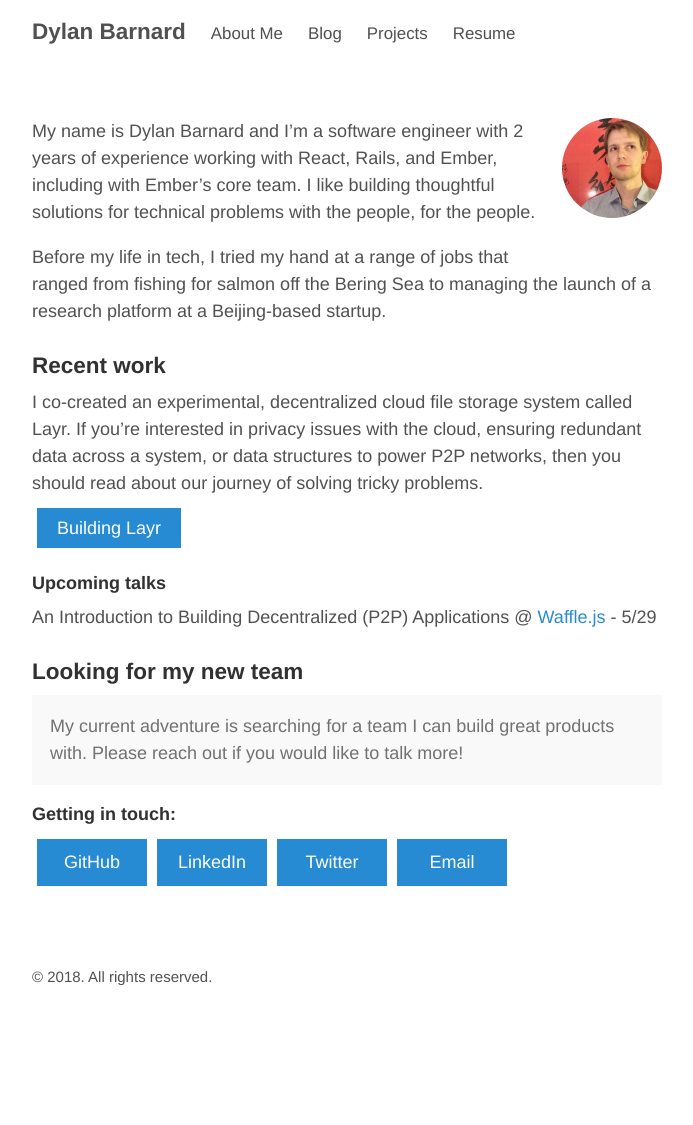
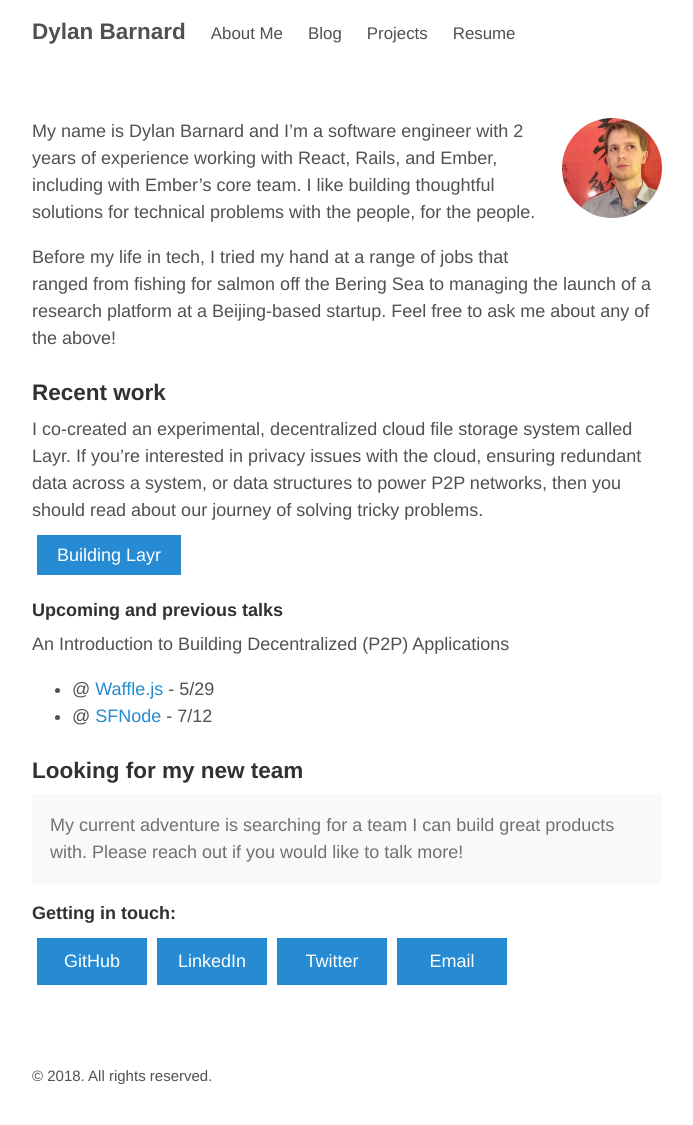
Before and after one commit to dylankb/dylankb.github.io, a Jekyll site: the page built from about-me-content.md, in a window 1280 px wide. Shown: the whole page, without its empty margins (293-986 px from the left). Built offline with Jekyll 4.4.1, drawn with Linux system fonts in a browser that asks for light colours; our own code applies the rules of GitHub Pages for plain Markdown files; before the commit the page ends 1026 px from its top, so only the background shows below that.

Commit message:
Add new talk event

```diff
--- a/about-me-content.md
+++ b/about-me-content.md
@@ -4,7 +4,7 @@
 
 My name is Dylan Barnard and I'm a software engineer with 2 years of experience working with React, Rails, and Ember, including with Ember's core team. I like building thoughtful solutions for technical problems with the people, for the people.
 
-Before my life in tech, I tried my hand at a range of jobs that ranged from fishing for salmon off the Bering Sea to managing the launch of a research platform at a Beijing-based startup.
+Before my life in tech, I tried my hand at a range of jobs that ranged from fishing for salmon off the Bering Sea to managing the launch of a research platform at a Beijing-based startup. Feel free to ask me about any of the above!
 
 ### Recent work
 
@@ -16,9 +16,11 @@ I co-created an experimental, decentralized cloud file storage system called Lay
   </a>
 </div>
 
-#### Upcoming talks
+#### Upcoming and previous talks
 
-An Introduction to Building Decentralized (P2P) Applications @ [Waffle.js](https://wafflejs.com/#schedule) - 5/29
+An Introduction to Building Decentralized (P2P) Applications
+ - @ [Waffle.js](https://wafflejs.com/#schedule) - 5/29
+ - @ [SFNode](https://www.meetup.com/sfnode/events/250440975/) - 7/12
 
 ### Looking for my new team
 
```
